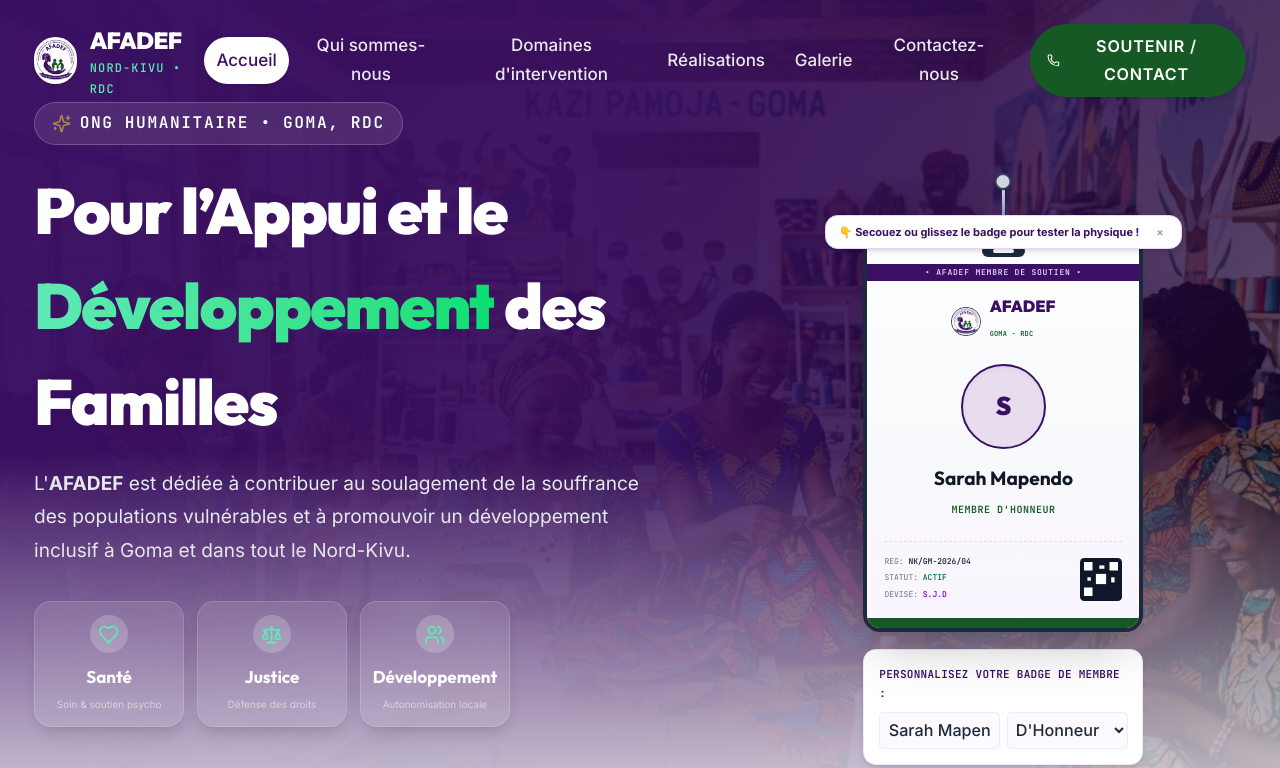
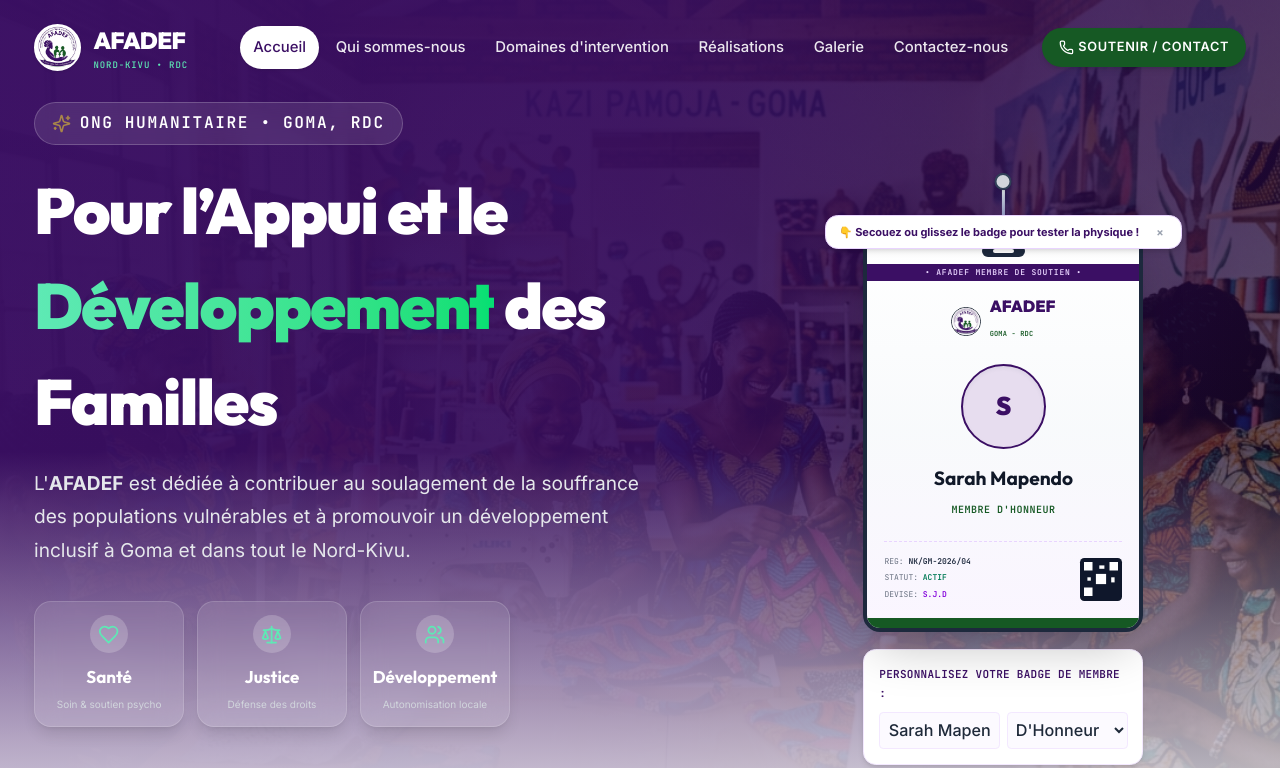
Before and after one commit to Ger-Cub/afadef, a React (Vite) app: page / in a window 1280 px wide. Shown: the top 768 px of the page. Built offline with nearby package versions, Linux system fonts and the light colour scheme.

Commit message:
ajuster la taille de police dans la nav

```diff
--- a/src/index.css
+++ b/src/index.css
@@ -69,6 +69,22 @@ li {
   font-size: 0.7rem !important;
 }
 
+#navbar-main .text-xs {
+  font-size: 0.75rem !important;
+}
+
+#navbar-main .text-sm {
+  font-size: 0.875rem !important;
+}
+
+#navbar-main .text-base {
+  font-size: 1rem !important;
+}
+
+#navbar-main .text-\[9px\] {
+  font-size: 9px !important;
+}
+
 /* Custom scrollbar styling */
 ::-webkit-scrollbar {
   width: 8px;
```
